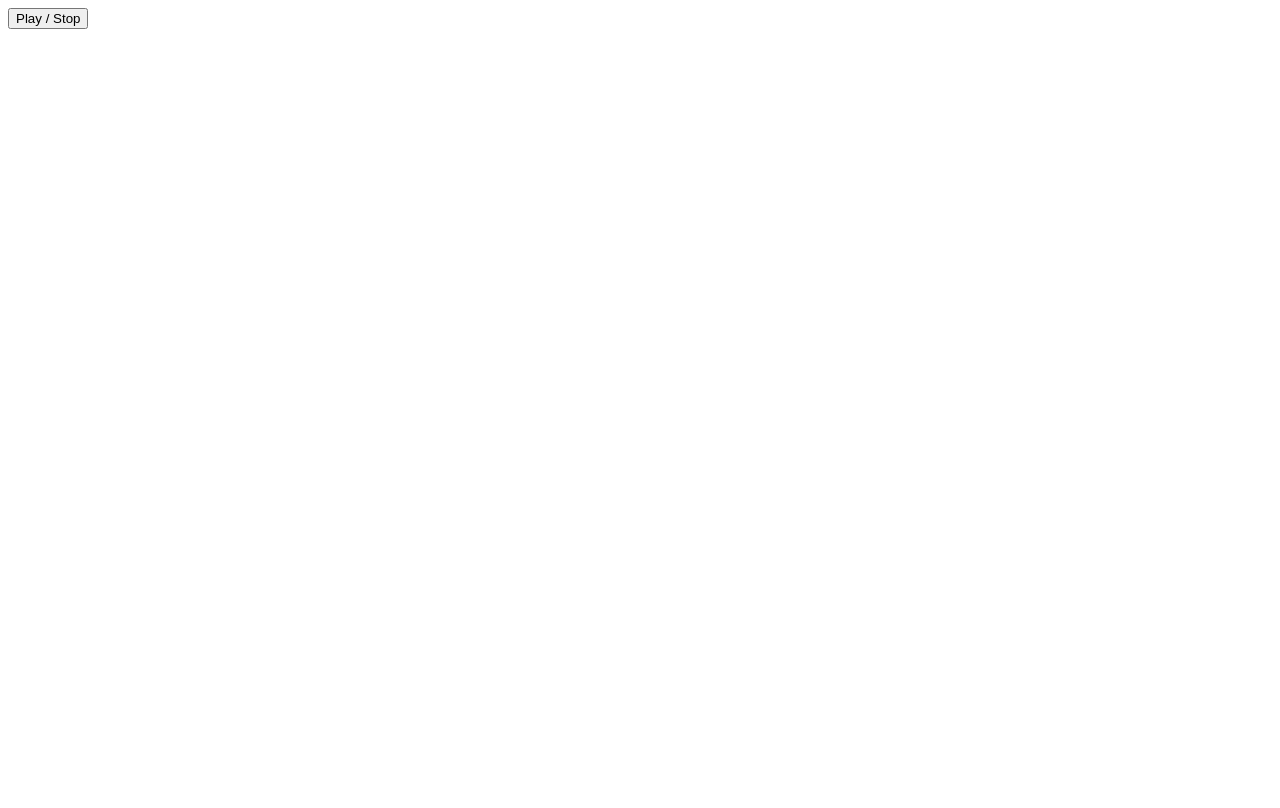
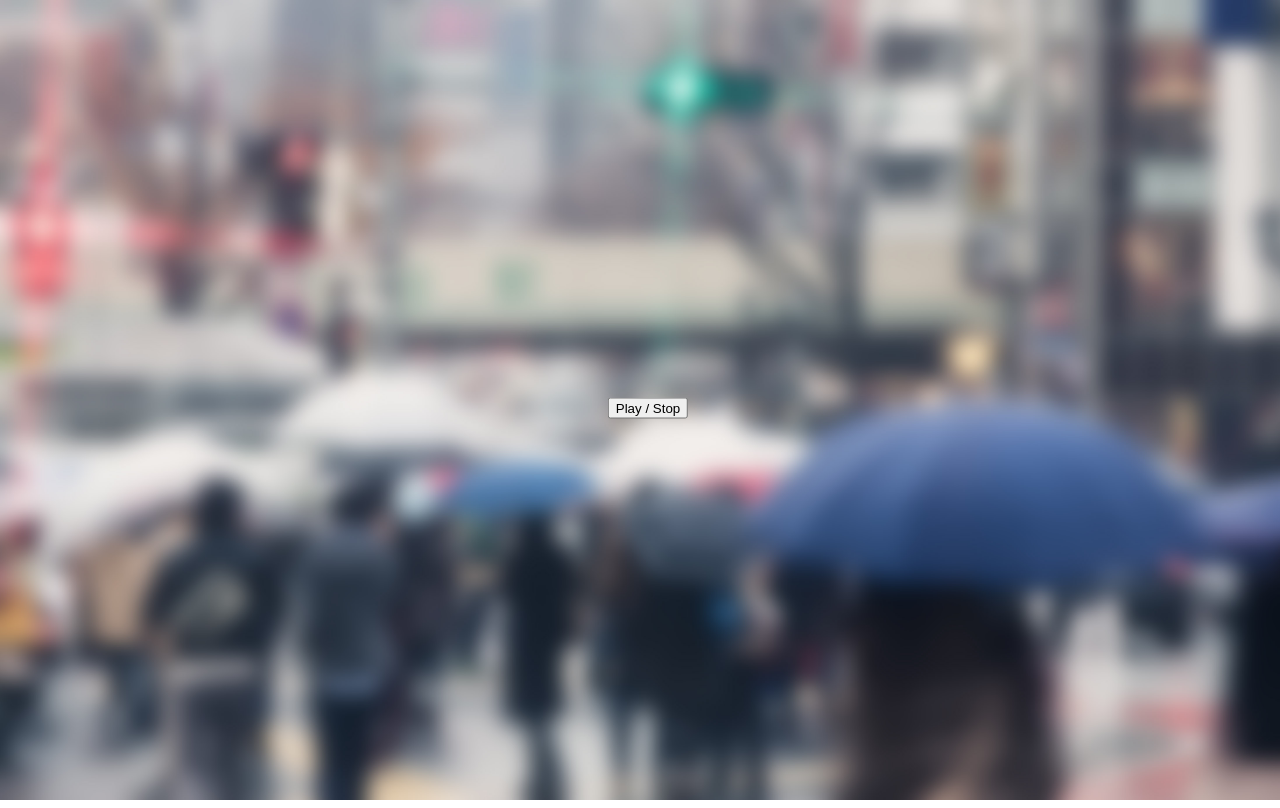
Before and after one commit to lig-dsktschy/waapi-rain, a plain HTML site: page play/index.html in a window 1280 px wide. Drawn offline with Linux system fonts and the light colour scheme.

Commit message:
背景を設定

```diff
--- a/biquad/css/index.css
+++ b/biquad/css/index.css
@@ -2,6 +2,12 @@ html, body, p {
     box-sizing: border-box;
     width: 100%;
     height: 100%;
+}
+body {
+    position: relative;
+    background-image: url('../img/rain.jpg');
+    background-size: cover;
+    background-repeat: no-repeat;
 }
 p {
     margin: 0;
@@ -10,6 +16,12 @@ p {
 div {
     margin-bottom: 20px;
 }
+#wrapper {
+    position: absolute;
+    top: 50%;
+    left: 50%;
+    transform: translate(-50%, -50%);
+}
 .is-hidden {
     display: none;
 }
--- a/gain/css/index.css
+++ b/gain/css/index.css
@@ -3,7 +3,19 @@ html, body, p {
     width: 100%;
     height: 100%;
 }
+body {
+    position: relative;
+    background-image: url('../img/rain.jpg');
+    background-size: cover;
+    background-repeat: no-repeat;
+}
 p {
     margin: 0;
     padding: 0;
 }
+#wrapper {
+    position: absolute;
+    top: 50%;
+    left: 50%;
+    transform: translate(-50%, -50%);
+}
--- a/play/css/index.css
+++ b/play/css/index.css
@@ -3,7 +3,19 @@ html, body, p {
     width: 100%;
     height: 100%;
 }
+body {
+    position: relative;
+    background-image: url('../img/rain.jpg');
+    background-size: cover;
+    background-repeat: no-repeat;
+}
 p {
     margin: 0;
     padding: 0;
 }
+#wrapper {
+    position: absolute;
+    top: 50%;
+    left: 50%;
+    transform: translate(-50%, -50%);
+}
--- a/play/index.html
+++ b/play/index.html
@@ -8,8 +8,10 @@
     <link href="css/index.css" rel="stylesheet">
 </head>
 <body>
-    <audio src="media/rain.mp3" id="audio" preload="auto" loop></audio>
-    <button id="button">Play / Stop</button>
+    <div id="wrapper">
+        <audio src="media/rain.mp3" id="audio" preload="auto" loop></audio>
+        <button id="button">Play / Stop</button>
+    </div>
     <script type="text/javascript" src="js/index.js"></script>
 </body>
 </html>
```
Also changed, not shown: biquad/index.html (+2 -0 lines), gain/index.html (+2 -0 lines), biquad/img/rain.jpg (added), gain/img/rain.jpg (added), play/img/rain.jpg (added).
